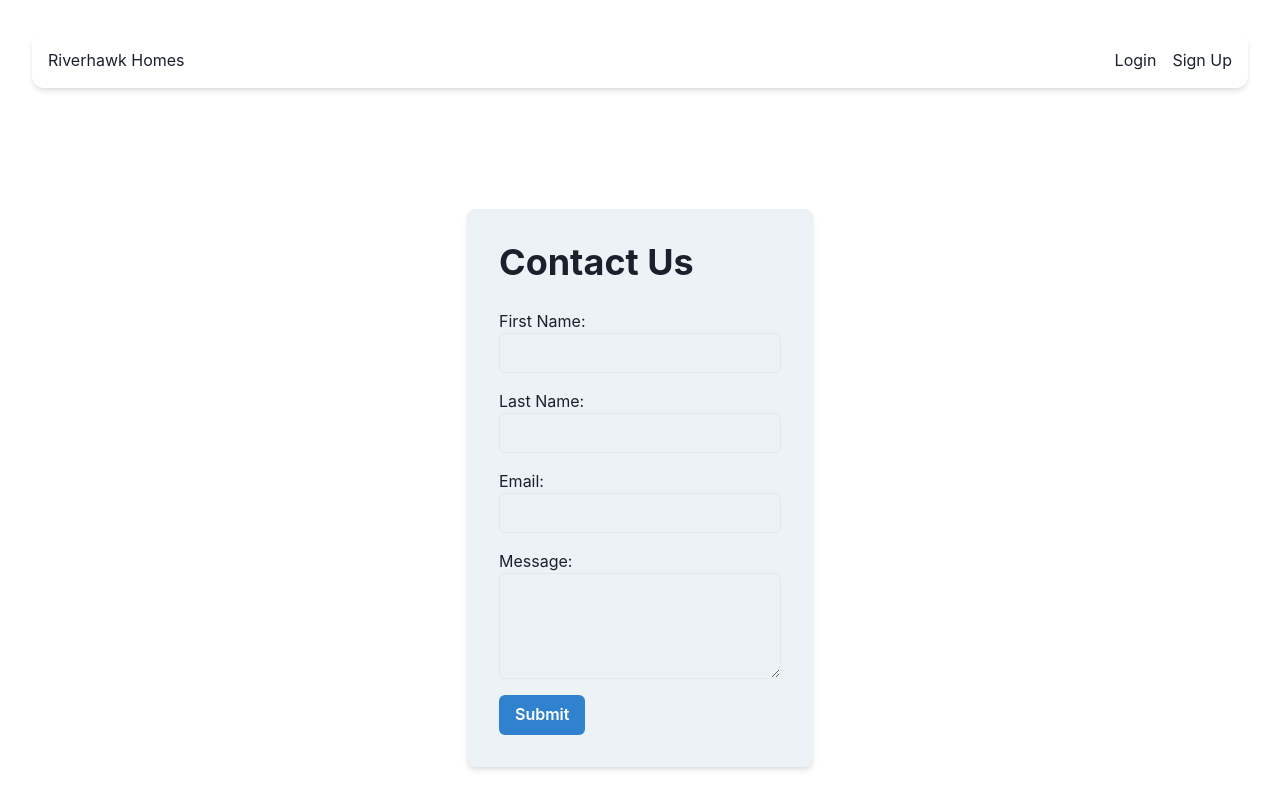
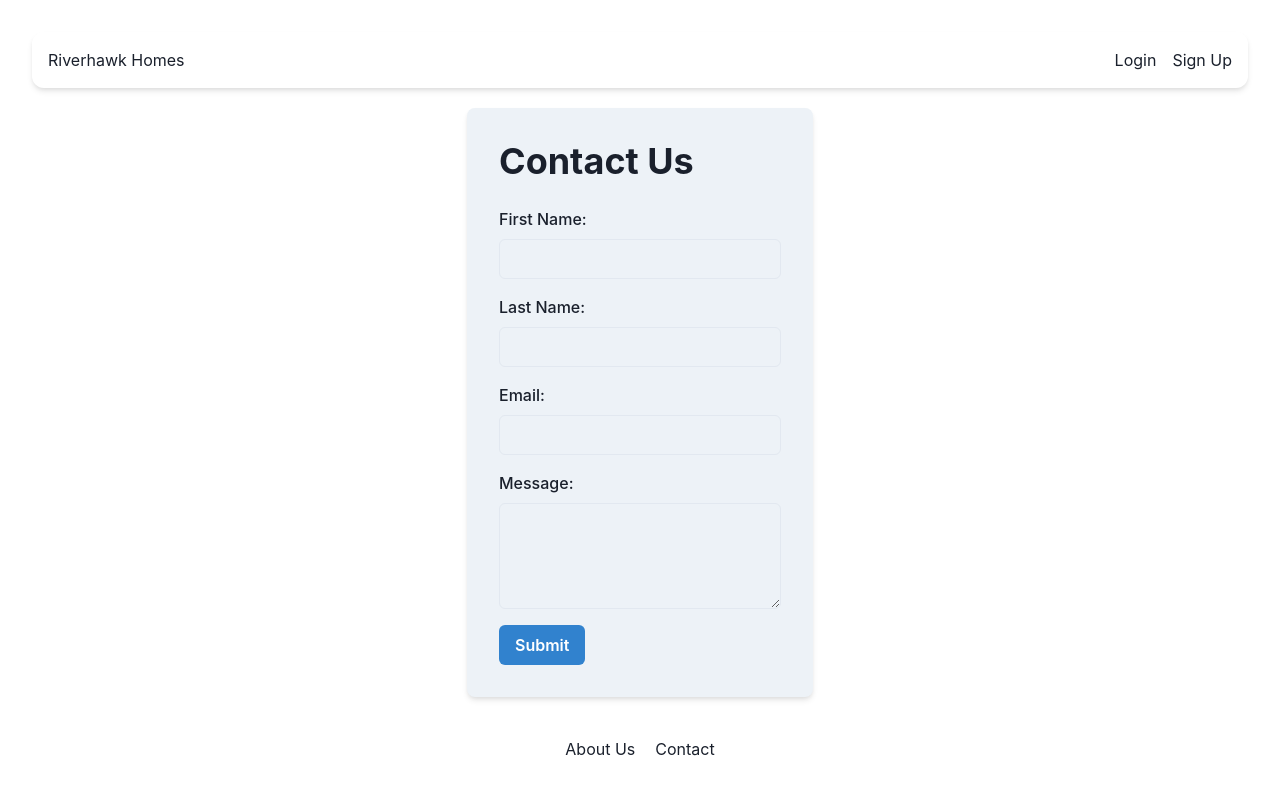
Before and after one commit to anthonyliang-8/riverhawk-homes, a React (Vite) app: page /contact in a window 1280 px wide. Shown: the top 800 px of the page. Built offline with nearby package versions, Linux system fonts and the light colour scheme; no server answers.

Commit message:
added toast to contact form

```diff
--- a/src/pages/Contact.jsx
+++ b/src/pages/Contact.jsx
@@ -1,34 +1,51 @@
-import React from 'react';
-import { Box, Flex, Heading, Input, Textarea, Button } from '@chakra-ui/react';
+import React from "react";
+import {
+  Box,
+  Flex,
+  Heading,
+  Input,
+  Textarea,
+  Button,
+  useToast,
+  FormControl,
+  FormLabel,
+} from "@chakra-ui/react";
 
 const Contact = () => {
+  const toast = useToast();
   const handleSubmit = (e) => {
     e.preventDefault();
     // Your form submission logic here
-    alert('Thank you for submitting the form!');
+    toast({
+      title: "Success!",
+      description: "Your form has been submitted and will be reviewed.",
+      status: "success",
+      duration: 5000,
+      isClosable: true,
+    });
   };
 
   return (
-    <Flex align="center" justify="center" h="100vh">
+    <Flex align="center" justify="center" m={5}>
       <Box bg="gray.100" p={8} borderRadius={8} boxShadow="md">
         <Heading mb={6}>Contact Us</Heading>
         <form onSubmit={handleSubmit}>
-          <Flex direction="column" mb={4}>
-            <label htmlFor="firstName">First Name:</label>
+          <FormControl mb={4}>
+            <FormLabel htmlFor="firstName">First Name:</FormLabel>
             <Input id="firstName" name="firstName" required />
-          </Flex>
-          <Flex direction="column" mb={4}>
-            <label htmlFor="lastName">Last Name:</label>
+          </FormControl>
+          <FormControl mb={4}>
+            <FormLabel htmlFor="lastName">Last Name:</FormLabel>
             <Input id="lastName" name="lastName" required />
-          </Flex>
-          <Flex direction="column" mb={4}>
-            <label htmlFor="email">Email:</label>
+          </FormControl>
+          <FormControl mb={4}>
+            <FormLabel htmlFor="email">Email:</FormLabel>
             <Input id="email" name="email" type="email" required />
-          </Flex>
-          <Flex direction="column" mb={4}>
-            <label htmlFor="message">Message:</label>
+          </FormControl>
+          <FormControl mb={4}>
+            <FormLabel htmlFor="message">Message:</FormLabel>
             <Textarea id="message" name="message" rows={4} required />
-          </Flex>
+          </FormControl>
           <Button type="submit" colorScheme="blue">
             Submit
           </Button>
```
